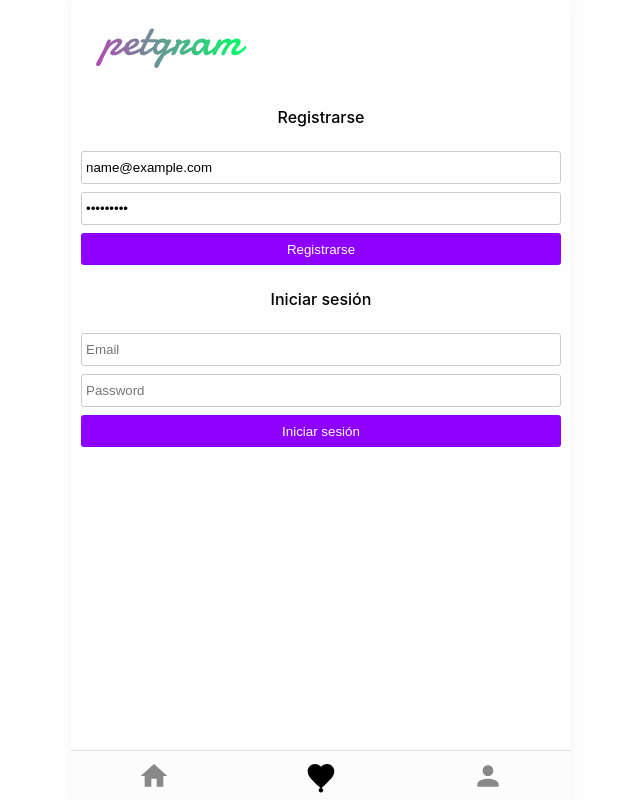
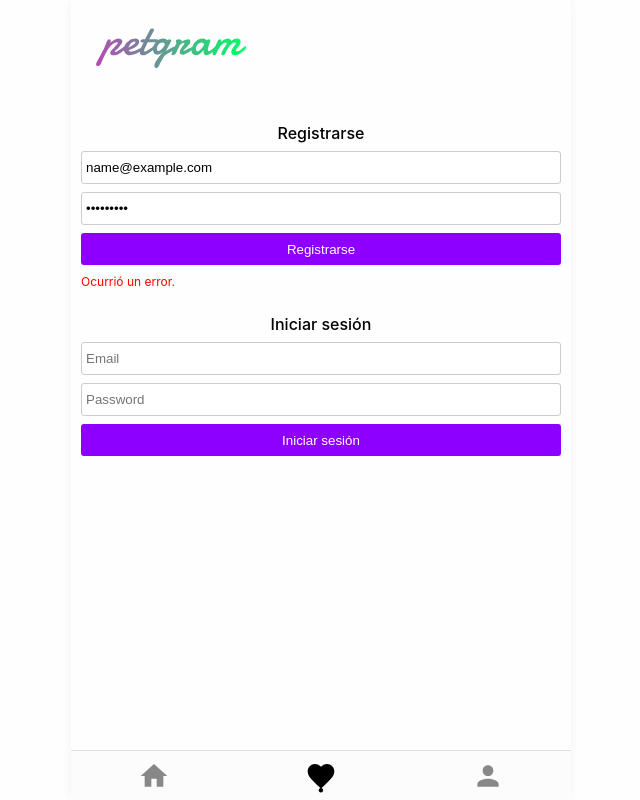
Before and after one commit to Nicocappabianca/petgram, a React app: page /favs in a window 1280 px wide. Both pictures are taken after typing "name@example.com", "Sample123" into the empty fields and a click on the button "Registrarse". Shown: the whole page, without its empty margins (319-959 px from the left). Built offline with nearby package versions, Linux system fonts and the light colour scheme; no server answers.

Commit message:
handle register loading and errors

```diff
--- a/src/components/UserForm/index.js
+++ b/src/components/UserForm/index.js
@@ -1,8 +1,8 @@
 import React from 'react'
 import { useInputValue } from '../../hooks/useInputValue'
-import { Form, Input, Button, Title } from './styles'
+import { Form, Input, Button, Title, ErrorMsg } from './styles'
 
-export const UserForm = ({ onSubmit, title }) => {
+export const UserForm = ({ onSubmit, title, error, disabled }) => {
   const email = useInputValue('')
   const password = useInputValue('')
 
@@ -16,13 +16,24 @@ export const UserForm = ({ onSubmit, title }) => {
 
   return(
     <>
-      <Title>{title}</Title>
-      <Form onSubmit={handleSubmit}>
-        {/* {...email} contains value and onChange props */}
-        <Input type="text" placeholder="Email" {...email} />
-        <Input type="password" placeholder="Password" {...password} />
-        <Button>{title}</Button>
+      <Form disabled={disabled} onSubmit={handleSubmit}>
+        <Title>{title}</Title>
+        {/* {...email} & {...password} contains value and onChange props */}
+        <Input
+          type="text"
+          placeholder="Email"
+          {...email}
+          disabled={disabled}
+        />
+        <Input
+          type="password"
+          placeholder="Password"
+          {...password}
+          disabled={disabled}
+        />
+        <Button disabled={disabled}>{title}</Button>
       </Form>
+      {error && <ErrorMsg>{error}</ErrorMsg>}
     </>
   )
 }
--- a/src/components/UserForm/styles.js
+++ b/src/components/UserForm/styles.js
@@ -1,7 +1,7 @@
 import styled from 'styled-components'
 
 export const Form = styled.form`
-  padding: 16px 10px;
+  padding: 16px 10px 5px 10px;
 `
 
 export const Input = styled.input`
@@ -15,6 +15,10 @@ export const Input = styled.input`
   &:focus {
     outline: none;
   }
+
+  &[disabled] {
+    opacity: .3;
+  }
 `
 
 export const Button = styled.button`
@@ -26,10 +30,14 @@ export const Button = styled.button`
   width: 100%;
   text-align: center;
   cursor: pointer;
-  transition: .2s;
+  transition: .3s;
 
   &:hover {
-    background: #BB00D5;
+    background: #6E00C5;
+  }
+
+  &[disabled] {
+    opacity: .3;
   }
 `
 
@@ -39,3 +47,9 @@ export const Title = styled.h2`
   text-align: center;
   padding: 8px 0;
 `
+
+export const ErrorMsg = styled.span`
+  padding-left: 10px;
+  font-size: 12px;
+  color: #FF0000;
+`
--- a/src/pages/NotRegisteredUser.js
+++ b/src/pages/NotRegisteredUser.js
@@ -11,14 +11,16 @@ export const NotRegisteredUser = () => (
           <>
             <RegisterMutation>
               {
-                (register) => {
+                (register, { data, loading, error }) => {
                   const onSubmit = ({ email, password }) => {
                     const input = { email, password }
                     const variables = { input }
                     register({ variables }).then(activateAuth)
                   }
 
-                  return <UserForm onSubmit={onSubmit} title="Registrarse" />
+                  const errorMsg = error && 'Ocurrió un error.'
+
+                  return <UserForm onSubmit={onSubmit} disabled={loading} error={errorMsg} title="Registrarse" />
                 }
               }
             </RegisterMutation>
```
